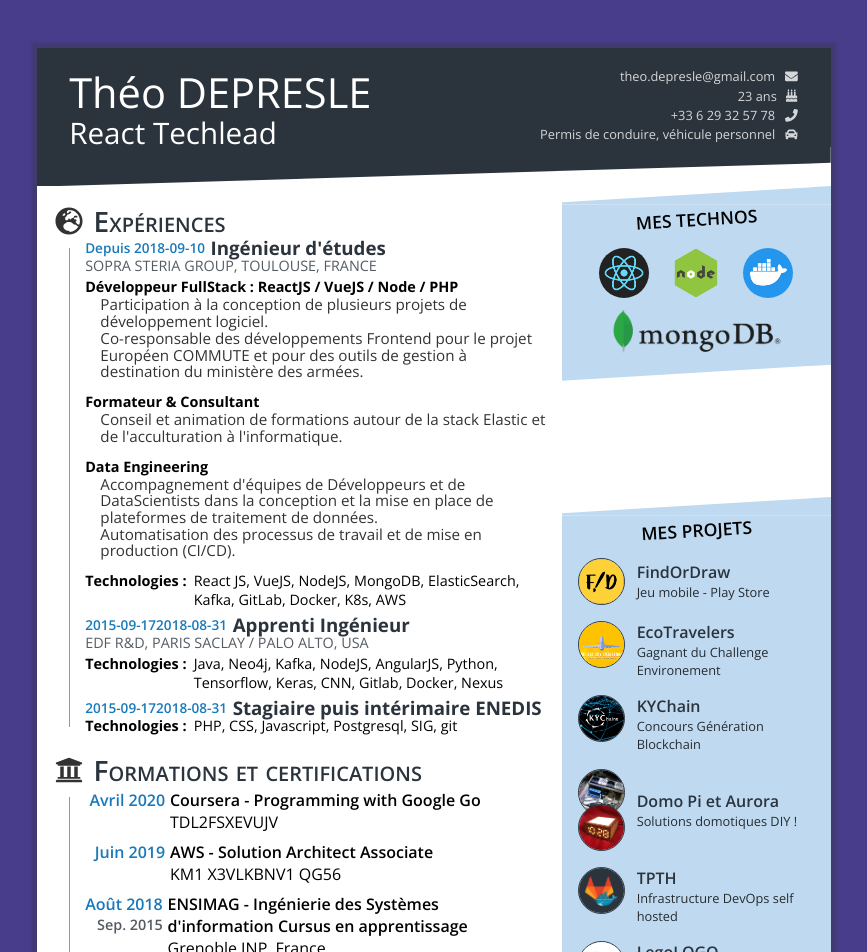
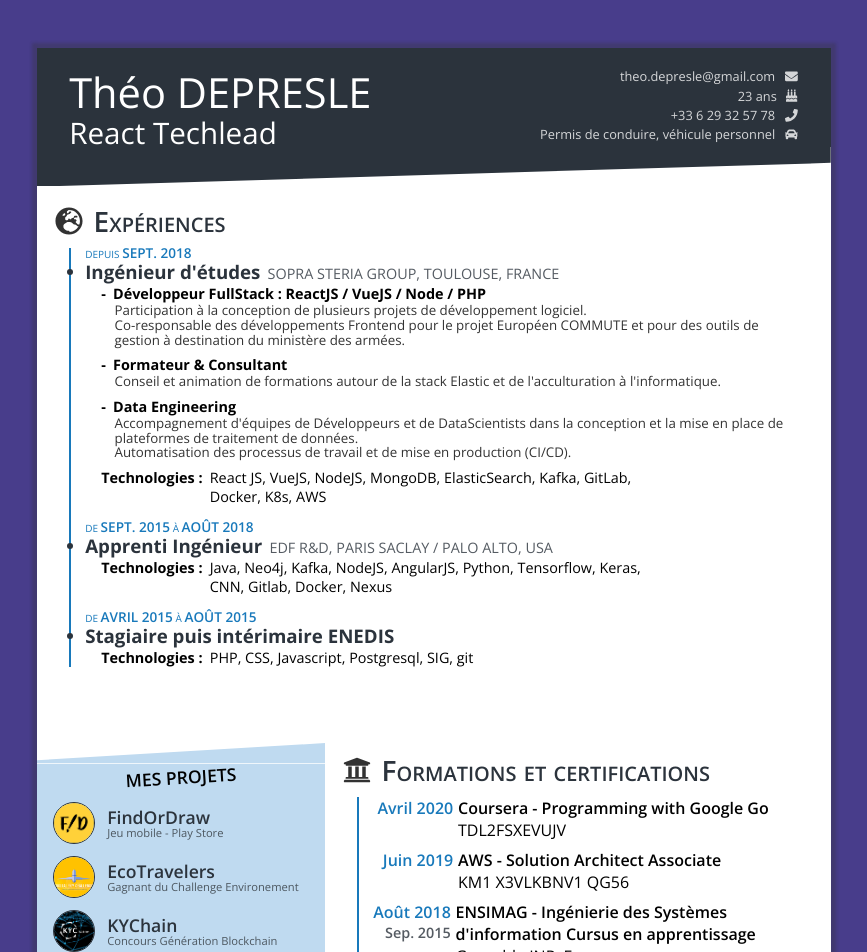
Before and after one commit to dprslt/resume, a React (Create React App) app: page / in a window 1280 px wide. Shown: the top 952 px of the page, without its empty margins (206-1073 px from the left). Built offline with nearby package versions, Linux system fonts and the light colour scheme.

Commit message:
Affichage correct des dates

```diff
--- a/src/components/Experience.jsx
+++ b/src/components/Experience.jsx
@@ -2,24 +2,22 @@
 
 const Experience = ({data}) => {
     return <div className={'experience'}>
-        <div className={'header'}>
         <div className={'date'}>
             {
                 data.date.to
-                        ? <>
-                            <span className={'from'}>{data.date.from}</span>
-                            <span className={'to'}>{data.date.to}</span>
-                        </>
-                        : <span className={'from'}>Depuis {data.date.from}</span>
+                    ? <>De <span className={'from'}>{data.date.from}</span> à <span className={'to'}>{data.date.to}</span></>
+                    : <>Depuis <span className={'from'}>{data.date.from}</span></>
             }
         </div>
+        <div className={'header'}>
             <h3 className={'title'}>{data.title}</h3>
-        </div>
             {
                 (data.company || data.place ) &&
                 <p className={'secondary'}>{data.company}, {data.place}</p>
             }
+        </div>
 
+        <div className={'exp-content'}>
             {
                 data.activities &&
                 <div className={'activities'}>
@@ -39,6 +37,7 @@
                     <p className={'tech-list'}>{data.tech.join(', ')}</p>
                 </div>
             }
+        </div>
 
     </div>
 }
--- a/src/components/Page.jsx
+++ b/src/components/Page.jsx
@@ -68,51 +68,63 @@
         </header>
         <Biseau height={5} color={'#2b333c'} right={true} base={2}/>
 
+
         <div className={'content'}>
 
             <div className={'main'}>
-
                 <Section className={"experiences"} title={"Expériences"} icon={faGlobeEurope}>
                     {experiences.map(e => <Experience data={e} key={e.title}/>)}
                 </Section>
-                <Section className={"formations"} title={"Formations et certifications"} icon={faUniversity}>
-                    {formations.map(e => <Formation data={e} key={e.title}/>)}
-                    <div className={'logos'}>
-                        <img src={imag} alt={"Logo Grenoble INP - ENSIMAG"} height={70}/>
-                        <img src={aws} alt={"AWS - Solution Architect - Associate"} height={40}/>
-                    </div>
-                </Section>
             </div>
 
-            <div className={'col'}>
 
-                <Biseau height={7} color={'#bfdaf0'} top={true}/>
-                <div className={'col-section col-section-color'} >
-                    <h2>Mes technos</h2>
-                    <div className={'logo-line'}>
-                        <img src={react} className={'logo-bubble'} height={50}/>
-                        <img src={node} className={'logo-bubble'} height={50}/>
-                        <img src={docker} className={'logo-bubble'} height={50}/>
+
+            <div className={'row'} style={{justifyItems: "flex-end"}}>
+
+
+                <div className={'col'}>
+
+                    {/*<Biseau height={7} color={'#bfdaf0'} top={true}/>*/}
+                    {/*<div className={'col-section col-section-color'} >*/}
+                    {/*    <h2>Mes technos</h2>*/}
+                    {/*    <div className={'logo-line'}>*/}
+                    {/*        <img src={react} className={'logo-bubble'} height={50}/>*/}
+                    {/*        <img src={node} className={'logo-bubble'} height={50}/>*/}
+                    {/*        <img src={docker} className={'logo-bubble'} height={50}/>*/}
+                    {/*    </div>*/}
+                    {/*    <div className={'logo-line'}>*/}
+                    {/*      d  <img src={mongo} className={''} height={50}/>*/}
+                    {/*    </div>*/}
+                    {/*</div>*/}
+                    {/*<Biseau height={7} color={'#bfdaf0'} right={true}/>*/}
+
+                    {/*<div className={'col-section'} style={{height: "3cm"}}>*/}
+
+                    {/*</div>*/}
+
+                    <Biseau height={7} color={'#bfdaf0'} top={true}/>
+                    <div className={'projects col-section col-section-color'} >
+                        <h2>Mes projets</h2>
+
+                        {projets.map(p => <Projet projet={p}/>)}
                     </div>
-                    <div className={'logo-line'}>
-                        <img src={mongo} className={''} height={50}/>
-                    </div>
-                </div>
-                <Biseau height={7} color={'#bfdaf0'} right={true}/>
-
-                <div className={'col-section'} style={{height: "3cm"}}>
+                    <Biseau height={7} color={'#bfdaf0'} right={true}/>
 
                 </div>
 
-                <Biseau height={7} color={'#bfdaf0'} top={true}/>
-                <div className={'col-section col-section-color'} >
-                    <h2>Mes projets</h2>
+                <div className={'main'}>
 
-                    {projets.map(p => <Projet projet={p}/>)}
+                    <Section className={"formations"} title={"Formations et certifications"} icon={faUniversity}>
+                        {formations.map(e => <Formation data={e} key={e.title}/>)}
+                        <div className={'logos'}>
+                            <img src={imag} alt={"Logo Grenoble INP - ENSIMAG"} height={70}/>
+                            <img src={aws} alt={"AWS - Solution Architect - Associate"} height={40}/>
+                        </div>
+                    </Section>
                 </div>
-                <Biseau height={7} color={'#bfdaf0'} right={true}/>
+            </div>
 
-            </div>
+
 
         </div>
 
--- a/src/components/Page.scss
+++ b/src/components/Page.scss
@@ -18,6 +18,17 @@
   display: flex;
   flex-direction: column;
   position: relative;
+
+
+  .df-col{
+    display: flex;
+    flex-direction: column;
+  }
+
+  .df-row {
+    display: flex;
+    flex-direction: row;
+  }
 
   header {
 
@@ -78,21 +89,26 @@
 
   }
 
-  .content {
-    flex: 1;
+
+  .row {
     display: flex;
     flex-direction: row;
+  }
+
+  .content {
+    display: flex;
+    flex-direction: column;
+    flex: 1;
 
     .main {
       flex: 17;
-      margin-left: 0.5em;
+      margin: 0 0.5em;
     }
 
     .col {
-      flex: 9;
+      flex: 10;
       display: flex;
       flex-direction: column;
-      margin-left: 0.5em;
 
       .col-section {
         padding: 0.1em 1em;
@@ -111,11 +127,56 @@
       .col-section-color {
         background-color: $light-color;
       }
+
+      .projects{
+        padding-bottom: 1.5em ;
+      }
+
+      .projet{
+        display: flex;
+        flex-direction: row;
+        margin: 0.75em 0;
+
+        .images {
+          display: flex;
+          flex-direction: column;
+          img{
+            border-radius: 50% ;
+            border: solid 1px $main-color;
+            height: 40px;
+          }
+
+          img:not(:first-child){
+            margin-top: -25%;
+          }
+        }
+
+        .proj-desc{
+          margin-left: 0.75em;
+          display: flex;
+          flex-direction: column;
+          justify-content: center;
+          h3 {
+            margin: 0;
+            font-weight: 600;
+            color: $main-color;
+            font-size: 1.1em;
+            line-height: 1em;
+          }
+          .secondary{
+            margin: 0;
+            font-size: 0.7em;
+            line-height: 1em;
+            font-weight: 400;
+            opacity: 0.6;
+          }
+        }
+      }
     }
 
     .section {
 
-      margin: 1em 0.5em 0.5em;
+      margin: 0.5em;
 
       .sec-header {
         display: flex;
@@ -140,14 +201,14 @@
       .sec-content {
         position: relative;
         margin-left: 1rem;
+        margin-top: 0.5em;
         padding-left: 1rem;
 
         &::before {
           content: '';
-          margin: 0.5rem 0;
           position: absolute;
-          border-left: solid 1px $main-color;
-          opacity: 0.5;
+          border-left: solid 2px $accent-color;
+          opacity: 1;
           left: 0;
           top: 0;
           bottom: 0;
@@ -157,30 +218,66 @@
 
 
     .experiences {
+      margin-top: 1em;
+      margin-right: 1em;
+
 
       .experience {
 
-        margin-bottom: 0.5em;
+        &::before{
+          content: ' ';
+          width: 6px;
+          height: 6px;
+          border-radius: 50%;
+          background-color: $main-color;
+          position: absolute;
+          left: calc(-1em - 2px);
+          top: 1.3em;
+        }
+
+        margin-bottom: 1em;
+        position: relative;
+
+
+        .date {
+          flex-basis: 100%;
+          font-weight: 500;
+          font-size: 0.85em;
+          line-height: 0.8em;
+
+          color: $accent-color;
+
+          font-variant: all-small-caps;
+          text-transform: uppercase;
+
+          .from, .to {
+            font-variant: normal;
+            font-weight: 600;
+          }
+
+        }
 
         .header {
           display: flex;
           flex-direction: row;
           align-items: center;
-          line-height: 1em;
-
-          .date {
-            color: $accent-color;
-            font-weight: 600;
-            font-size: 0.85em;
-            line-height: 0.8em;
-          }
 
           .title {
             color: $main-color;
             margin: 0;
-            padding-left: 0.3em;
+            //padding-left: 0.3em;
           }
 
+          p{
+            margin-bottom: 0;
+            margin-top: 0.25em;
+            padding-left: 0.5em;
+          }
+
+        }
+
+        .exp-content{
+          padding-left: 1em;
         }
 
         .secondary {
@@ -195,17 +292,23 @@
         .activities {
 
           .activity {
-            margin-bottom: 0.75em;
+            margin-bottom: 0.5em;
 
             .act-title {
               margin: 0;
               font-size: 0.9em;
+
+              &::before {
+                content: "-";
+                margin-right: 0.5em;
+              }
             }
 
             .act-description {
               padding-left: 1em;
               margin: 0;
-              font-size: 0.95rem;
+              //font-size: 0.95rem;
+              font-size: 10pt;
               opacity: 0.8;
               white-space: pre-wrap;
               line-height: 1.1em;
@@ -219,6 +322,8 @@
       display: flex;
       flex-direction: row;
       font-size: 0.9em;
+
+      max-width: 80%;
 
       p {
         margin: 0;
@@ -288,45 +393,6 @@
     }
   }
 
-  .projet{
-    display: flex;
-    flex-direction: row;
-    margin: 1em 0;
-
-    .images {
-      display: flex;
-      flex-direction: column;
-      img{
-        border-radius: 50% ;
-        border: solid 1px $main-color;
-        height: 45px;
-      }
-
-      img:not(:first-child){
-        margin-top: -25%;
-      }
-    }
-
-    .proj-desc{
-      margin-left: 0.75em;
-      display: flex;
-      flex-direction: column;
-      justify-content: center;
-      h3 {
-        margin: 0;
-        font-weight: 600;
-        color: $main-color;
-        font-size: 1em;
-      }
-      .secondary{
-        margin: 0;
-        font-size: 0.8em;
-        font-weight: 400;
-        opacity: 0.8;
-      }
-    }
-  }
-
   .logo-line{
     padding: 0.255em 0;
     display: flex;
--- a/src/data/life.js
+++ b/src/data/life.js
@@ -37,7 +37,7 @@
         company: "Sopra Steria Group",
         place: "Toulouse, France",
         date: {
-            from: "2018-09-10",
+            from: "Sept. 2018",
         },
         activities: [
             {
@@ -63,8 +63,8 @@
         company: "EDF R&D",
         place: "Paris Saclay / Palo Alto, USA",
         date: {
-            from: "2015-09-17",
-            to: "2018-08-31"
+            from: "Sept. 2015",
+            to: "Août 2018"
         },
         tech: ["Java", "Neo4j", "Kafka", "NodeJS", "AngularJS", "Python", "Tensorflow", "Keras", "CNN",
             "Gitlab", "Docker", "Nexus"]
@@ -73,8 +73,8 @@
     {
         title: "Stagiaire puis intérimaire ENEDIS",
         date: {
-            from: "2015-09-17",
-            to: "2018-08-31"
+            from: "Avril 2015",
+            to: "Août 2015"
         },
         tech: ["PHP", "CSS", "Javascript", "Postgresql", "SIG", "git"]
 
--- a/src/data/projects.js
+++ b/src/data/projects.js
@@ -29,7 +29,7 @@
         title: "Domo Pi et Aurora",
         link: "https://github.com/dprslt/aurora",
         shortDescription: "Solutions domotiques DIY !",
-        images: [domopi, aurora]
+        images: [aurora]
     },
     {
         title: "TPTH",
```
Lines whose indentation alone changed are shown as unchanged.
